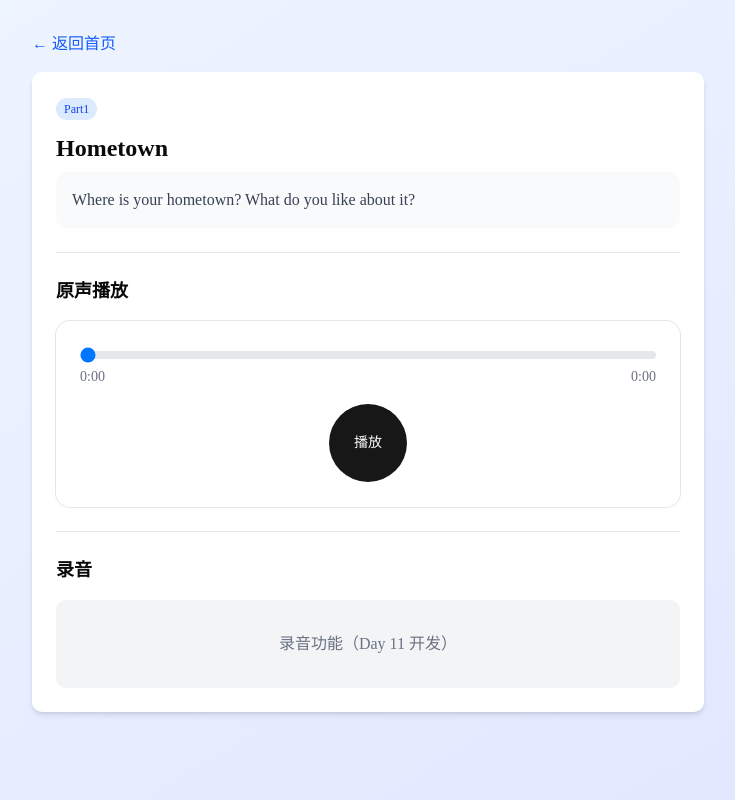
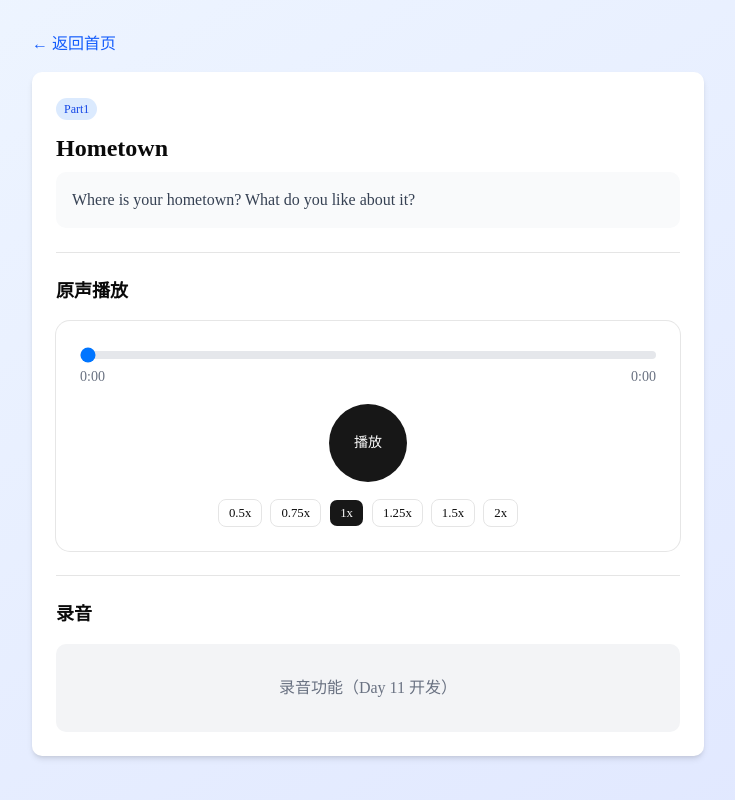
Before and after one commit to bettercallchunk/shadowing, a Next.js app: page /practice/1 in a window 1280 px wide. Shown: the whole page, without its empty margins (272-1007 px from the left). Built offline with nearby package versions, Linux system fonts and the light colour scheme.

Commit message:
Day 9: 音频播放器 - 倍速播放

```diff
--- a/components/audio-player.tsx
+++ b/components/audio-player.tsx
@@ -13,6 +13,7 @@ export function AudioPlayer({ audioPath }: AudioPlayerProps) {
   const [isPlaying, setIsPlaying] = useState(false);
   const [currentTime, setCurrentTime] = useState(0);
   const [duration, setDuration] = useState(0);
+  const [speed, setSpeed] = useState(1);
 
   useEffect(() => {
     const audio = audioRef.current;
@@ -45,6 +46,15 @@ export function AudioPlayer({ audioPath }: AudioPlayerProps) {
     setIsPlaying(!isPlaying);
   };
 
+  const changeSpeed = (newSpeed: number) => {
+    const audio = audioRef.current;
+    if (!audio) return;
+
+    audio.playbackRate = newSpeed;
+    setSpeed(newSpeed);
+    localStorage.setItem("playbackSpeed", String(newSpeed));
+  };
+
   const handleSeek = (e: React.ChangeEvent<HTMLInputElement>) => {
     const audio = audioRef.current;
     if (!audio) return;
@@ -60,6 +70,8 @@ export function AudioPlayer({ audioPath }: AudioPlayerProps) {
     const seconds = Math.floor(time % 60);
     return `${minutes}:${seconds.toString().padStart(2, "0")}`;
   };
+
+  const speeds = [0.5, 0.75, 1, 1.25, 1.5, 2];
 
   return (
     <Card className="p-6">
@@ -92,6 +104,20 @@ export function AudioPlayer({ audioPath }: AudioPlayerProps) {
             {isPlaying ? "暂停" : "播放"}
           </Button>
         </div>
+
+        {/* 倍速选择 */}
+        <div className="flex justify-center gap-2 flex-wrap">
+          {speeds.map((s) => (
+            <Button
+              key={s}
+              variant={speed === s ? "default" : "outline"}
+              size="sm"
+              onClick={() => changeSpeed(s)}
+            >
+              {s}x
+            </Button>
+          ))}
+        </div>
       </div>
     </Card>
   );
```
